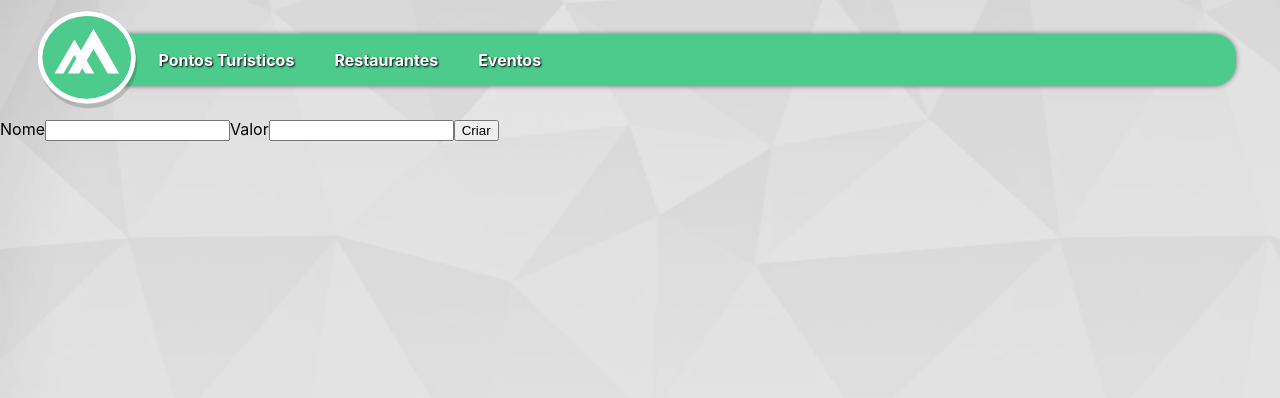
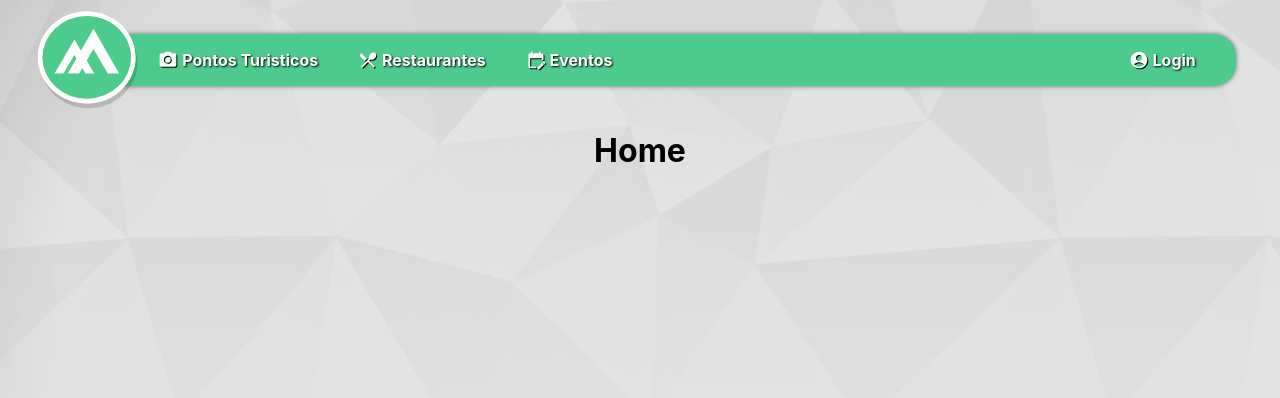
Before and after one commit to JoseBPereira/turis-tere-projeto-integrado, a Next.js app: page / in a window 1280 px wide. Shown: the top 398 px of the page. Built offline with nearby package versions, Linux system fonts and the light colour scheme.

Commit message:
Adicionado todas as opções do menu com ícones e criado suas páginas

```diff
--- a/package.json
+++ b/package.json
@@ -12,7 +12,8 @@
     "firebase": "^9.10.0",
     "next": "12.3.0",
     "react": "18.2.0",
-    "react-dom": "18.2.0"
+    "react-dom": "18.2.0",
+    "react-icons": "^4.4.0"
   },
   "devDependencies": {
     "@types/node": "18.7.16",
--- a/src/components/Cabecalho/index.tsx
+++ b/src/components/Cabecalho/index.tsx
@@ -2,8 +2,15 @@ import type { NextPage } from "next";
 import styles from "../../styles/cabecalho.module.css";
 import Image from "next/image";
 import Link from "next/link";
+import {
+  MdCameraAlt,
+  MdRestaurantMenu,
+  MdEditCalendar,
+  MdAccountCircle,
+} from "react-icons/md";
 
 const Cabecalho: NextPage = () => {
+  const styleIcon = { verticalAlign: "text-bottom", filter: "drop-shadow(1px 1px 0.5px black)" };
   return (
     <div style={{ paddingTop: 10, paddingLeft: "3%", display: "flex" }}>
       <Image src="/icone.svg" width={100} height={100} alt="logo" />
@@ -11,21 +18,28 @@ const Cabecalho: NextPage = () => {
       <div className={styles.menu}>
         <Link href={"/pontos-turisticos"}>
           <a className={styles.subMenu}>
-            Pontos Turisticos
+            <MdCameraAlt size={20} style={styleIcon} /> Pontos Turisticos
           </a>
         </Link>
 
         <Link href={"/restaurantes"}>
           <a className={styles.subMenu}>
-            Restaurantes
+            <MdRestaurantMenu size={20} style={styleIcon} /> Restaurantes
           </a>
         </Link>
 
         <Link href={"/eventos"}>
           <a className={styles.subMenu}>
-            Eventos
+            <MdEditCalendar size={20} style={styleIcon} /> Eventos
           </a>
         </Link>
+        <div className={styles.loginContainer}>
+          <Link href={"/login"}>
+            <a className={styles.subMenu}>
+              <MdAccountCircle size={20} style={styleIcon} /> Login
+            </a>
+          </Link>
+        </div>
       </div>
     </div>
   );
--- a/src/pages/index.tsx
+++ b/src/pages/index.tsx
@@ -16,17 +16,7 @@ const Home: NextPageWithLayout = () => {
 
   return (
     <div>
-      Nome
-      <input type="text" onChange={(e) => setNome(e.target.value)} />
-      Valor
-      <input type="number" onChange={(e) => setValor(e.target.value)} />
-      <button style={{ marginTop: 10 }} onClick={onClickCriar}>
-        Criar
-      </button>
-      <label>
-        {nome}
-        {valor}
-      </label>
+      <h1>Home</h1>
     </div>
   );
 }
--- a/src/styles/cabecalho.module.css
+++ b/src/styles/cabecalho.module.css
@@ -1,4 +1,5 @@
 .menu {
+    display: flex;
     margin-top: auto;
     margin-bottom: auto;
     margin-left: -20px;
@@ -19,3 +20,15 @@
     text-shadow: 1px 1px 2px black;
     cursor: pointer;
 }
+
+.loginContainer {
+    justify-content: flex-end;
+    display: flex;
+    flex: 1;
+    margin-right: 40px
+}
+
+.icon {
+    margin-right: 3px;
+    vertical-align: text-bottom;
+}
--- a/src/styles/layout.module.css
+++ b/src/styles/layout.module.css
@@ -8,3 +8,8 @@
   background-color: rgba(0, 0, 0, 0.1);
   height: inherit;
 }
+
+.main {
+  display: flex;
+  justify-content: center;
+}
```
Also changed, not shown: src/pages/login/index.tsx (added, +14 -0 lines), 1 other file (tests, documents, lock files or other folders).
